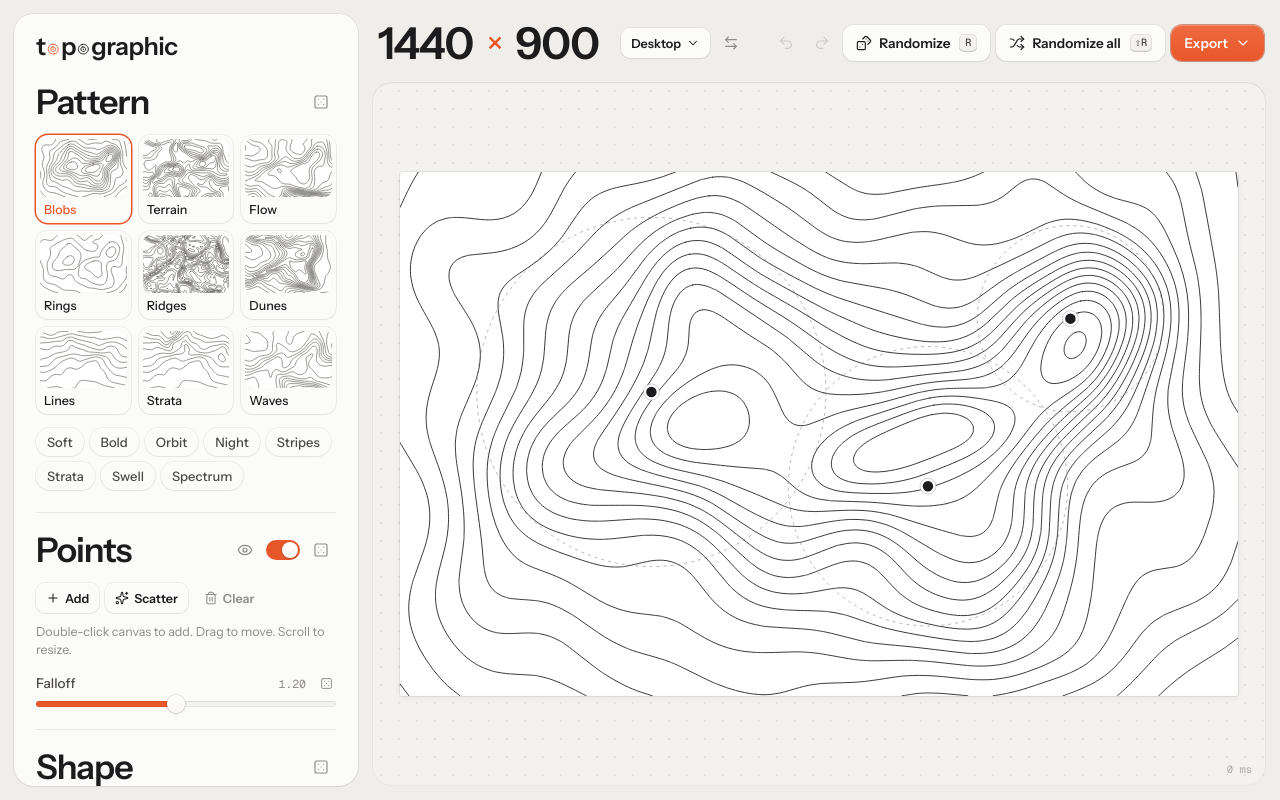
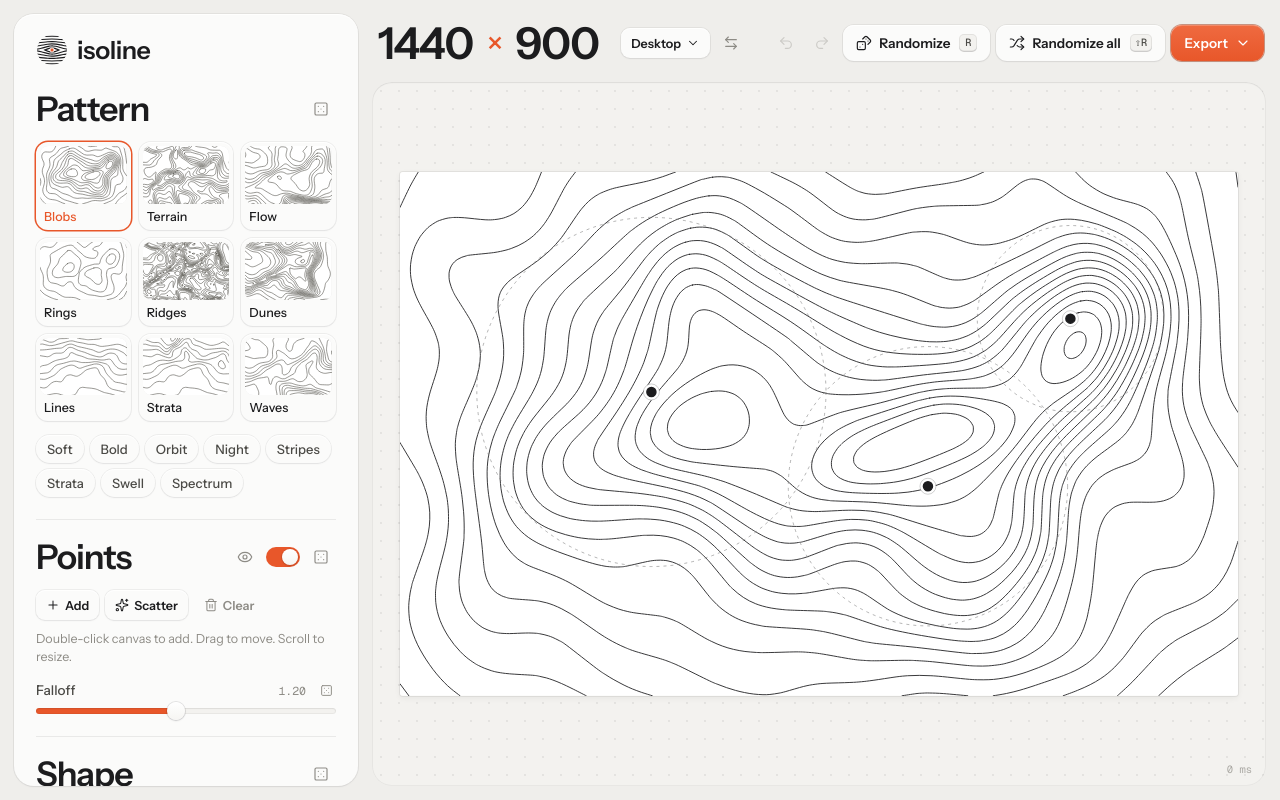
Before and after one commit to masterclaudecoder/isoline, a plain HTML site: page index.html in a window 1280 px wide. Drawn offline with nearby package versions, Linux system fonts and the light colour scheme.

Commit message:
Use the Isoline logo: centered mirrored lens, ringed dot
Co-Authored-By: Claude Opus 5.5 <noreply@anthropic.com>
Claude-Session: https://claude.ai/code/session_01Y8TwEnFb6mqMxRc88Xwmah

```diff
--- a/app.js
+++ b/app.js
@@ -366,7 +366,7 @@
     setTimeout(() => URL.revokeObjectURL(a.href), 1000);
     toast(done);
   }
-  const autoName = () => `topographic-${S.pattern}-${S.w}x${S.h}-${S.seed}`;
+  const autoName = () => `isoline-${S.pattern}-${S.w}x${S.h}-${S.seed}`;
   const fmtBytes = (n) => (n < 1048576 ? Math.max(1, Math.round(n / 1024)) + " KB" : (n / 1048576).toFixed(1) + " MB");
   function pngBlob() {
     return new Promise((resolve, reject) => {
--- a/brand.js
+++ b/brand.js
@@ -75,15 +75,16 @@
     },
     {
       id: "isoline", name: "Isoline",
-      note: "Alternative name: the cartographer's word for a contour line. Mark is a lens of lines bending around a point.",
+      note: "Alternative name: the cartographer's word for a contour line. Lines part around a single point, mirrored so the point sits dead center.",
       html: () => {
-        const body = draw({ pattern: "lines", angle: 0, gap: 11, weight: 4.2, smooth: 0.6, falloff: 1.2, points: [{ x: 0.56, y: 0.44, r: 26, s: 1.9 }], minLen: 10 }, [120, 120]);
-        return `<svg class="lg-mark" viewBox="0 0 120 120" aria-hidden="true"><defs><clipPath id="lens"><circle cx="60" cy="60" r="56"/></clipPath></defs><g clip-path="url(#lens)">${body}</g><circle cx="${0.56 * 120}" cy="${0.44 * 120}" r="6" fill="${ACCENT}"/></svg><span class="lg-word" style="${wordStyle}">isoline</span>`;
+        // Draw the top half, then mirror it: the lines open evenly above and below the dot.
+        const body = draw({ pattern: "lines", angle: 0, gap: 12, weight: 4.2, smooth: 0.6, falloff: 1.2, points: [{ x: 0.5, y: 0.5, r: 22, s: 1.3 }], minLen: 14 }, [120, 120]);
+        return `<svg class="lg-mark" viewBox="0 0 120 120" aria-hidden="true"><defs><clipPath id="iso-lens"><circle cx="60" cy="60" r="56"/></clipPath><clipPath id="iso-half"><rect width="120" height="60"/></clipPath></defs><g clip-path="url(#iso-lens)"><g clip-path="url(#iso-half)">${body}</g><g transform="matrix(1 0 0 -1 0 120)"><g clip-path="url(#iso-half)">${body}</g></g></g><circle cx="60" cy="60" r="7.5" fill="${ACCENT}" stroke="#fff" stroke-width="3"/></svg><span class="lg-word" style="${wordStyle}">isoline</span>`;
       },
     },
   ];
 
-  function mount(el, id = "isoline-o") {
+  function mount(el, id = "isoline") {
     const c = concepts.find((x) => x.id === id) || concepts[0];
     el.innerHTML = c.html();
     el.dataset.logo = c.id;
--- a/index.html
+++ b/index.html
@@ -3,7 +3,7 @@
 <head>
 <meta charset="utf-8">
 <meta name="viewport" content="width=device-width, initial-scale=1, viewport-fit=cover">
-<title>Topographic</title>
+<title>Isoline</title>
 <link rel="preconnect" href="https://fonts.googleapis.com">
 <link rel="preconnect" href="https://fonts.gstatic.com" crossorigin>
 <link href="https://fonts.googleapis.com/css2?family=Instrument+Sans:wdth,wght@75..100,400..700&family=Geist+Mono:wght@400;500&display=swap" rel="stylesheet">
--- a/style.css
+++ b/style.css
@@ -43,7 +43,7 @@ button { cursor: pointer; }
   background: var(--panel); border-radius: 20px; box-shadow: var(--raised);
   overflow-y: auto; overscroll-behavior: contain; padding: 0 22px 22px; min-height: 0;
 }
-.brand { display: flex; align-items: center; gap: 10px; padding: 20px 0 6px; color: var(--ink); }
+.brand { display: flex; align-items: center; gap: 9px; padding: 20px 0 6px; color: var(--ink); }
 .brand .lg-mark { display: block; }
 .group { padding: 20px 0 22px; border-bottom: 1px solid var(--hair); }
 .group:last-child { border-bottom: 0; }
@@ -238,7 +238,7 @@ kbd {
 /* ---------- logo ---------- */
 .lg-word { font-size: 25px; line-height: 1; white-space: nowrap; color: var(--ink); }
 .ring-o { display: inline-block; width: 0.58em; height: 0.58em; vertical-align: -0.04em; margin: 0 0.015em; overflow: visible; }
-.lg-mark { width: 30px; height: 30px; flex: none; }
+.lg-mark { width: 32px; height: 32px; flex: none; }
 .lg-svg { height: 44px; width: auto; }
 .lg-stack { display: inline-grid; }
 .lg-profile { width: 100%; height: .46em; margin-top: -.3em; }
```
Also changed, not shown: 1 other file.
